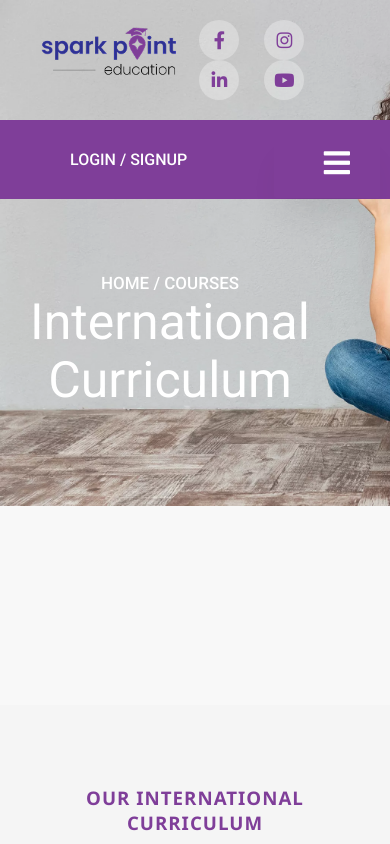
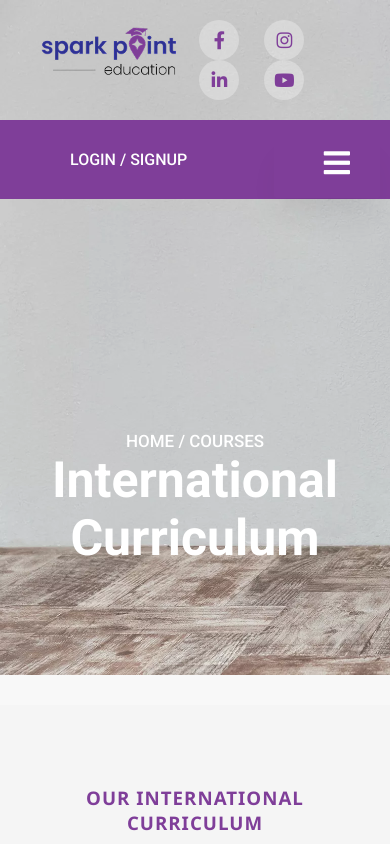
Before and after one commit to vishalsingh612/sparkpointeducation, a React (Create React App) app: page /courses/international-curriculum in a window 390 px wide. Shown: the top 844 px of the page. Built offline with nearby package versions, Linux system fonts and the light colour scheme.

Commit message:
responsiveness changes

```diff
--- a/src/App.css
+++ b/src/App.css
@@ -106,20 +106,28 @@ p {
   z-index: -1;
   width: 100%;
   height: 100%;
-  padding-top: 30%;
-  padding-right: 50px;
+  display: flex;
+  flex-direction: column;
+  justify-content: center;
+  align-items: center;
   color: #fff;
   text-align: center;
+  padding: 0; /* reset padding */
 }
+
 .back h1 {
   font-size: 100px;
   font-weight: 400;
+  margin: 0;
 }
+
 .back h2 {
   font-weight: 500;
   font-size: 17px;
   text-transform: uppercase;
+  margin-top: 10px;
 }
+
 .margin {
   margin-top: 40.3%;
 }
@@ -168,12 +176,14 @@ p {
   }
   .back {
     /* background-position: center; */
-    padding-top: 70%;
-    height: 60vh;
+    padding-top: 80%;
+    height: 80vh;
     text-align: center;
   }
   .back h1{
     font-size: 50px;
     text-align: center;
+    font-weight: 600;
+
   }
 }
```
